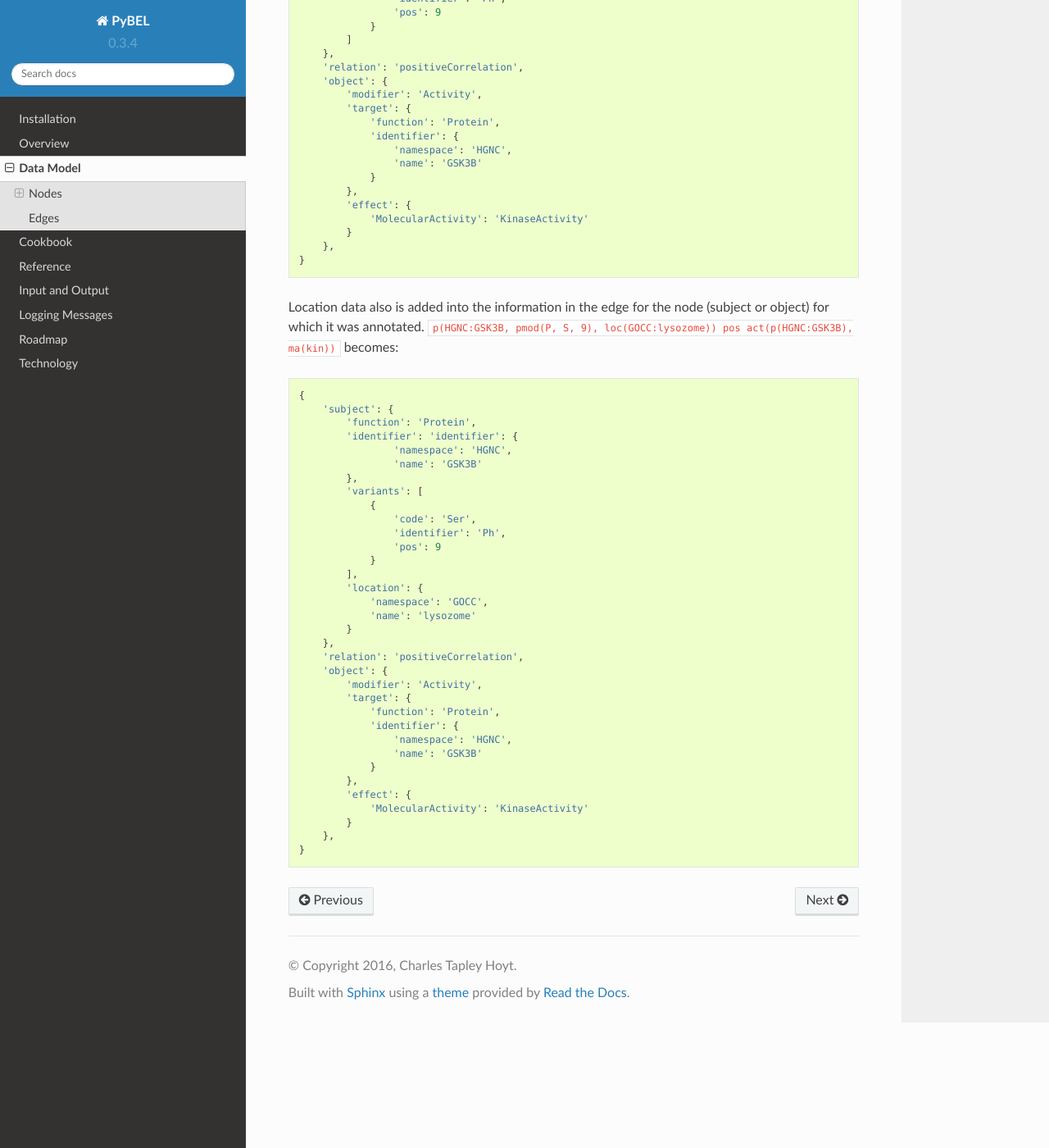
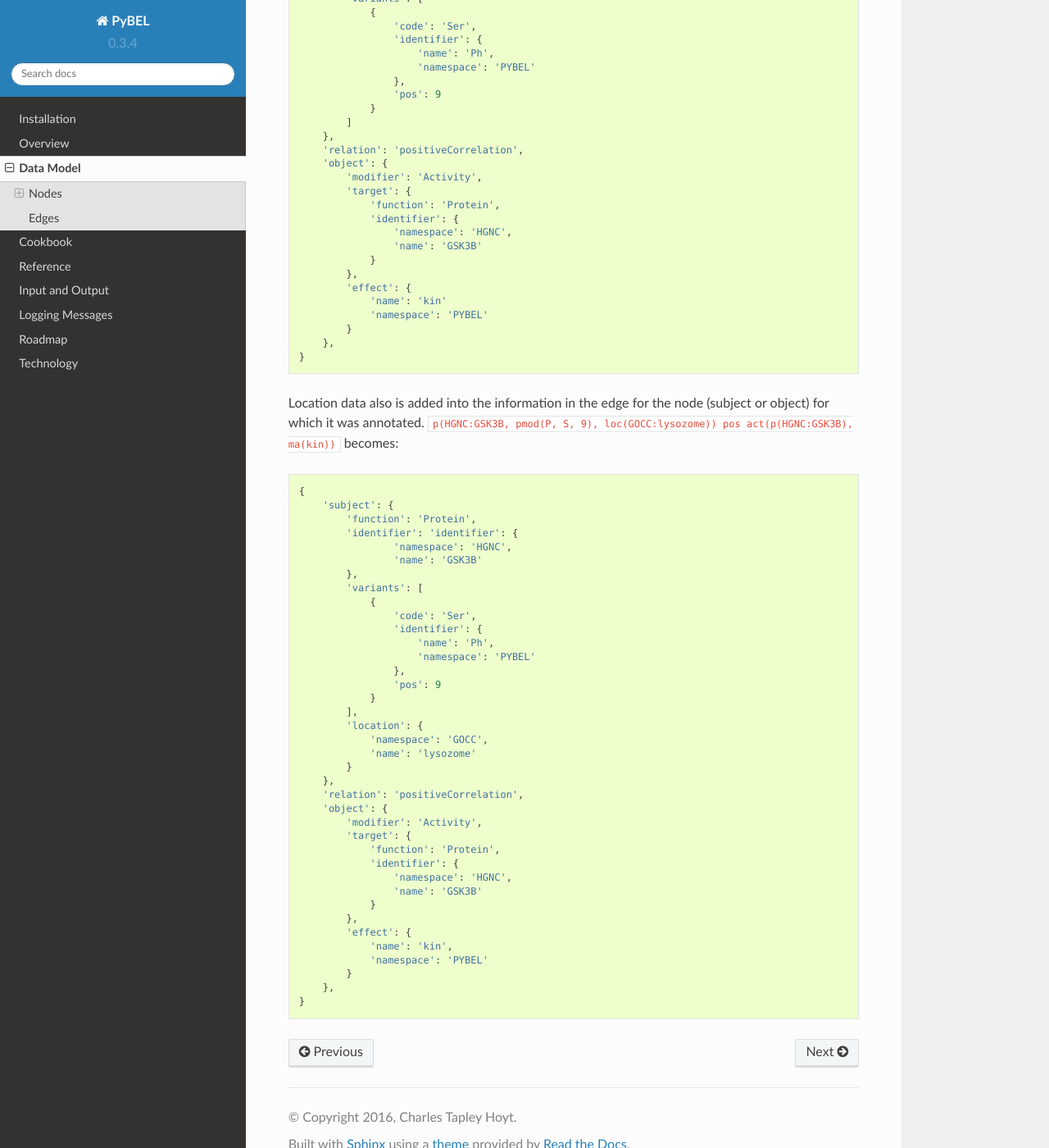
Before and after one commit to pybel/pybel, a Sphinx documentation site: the page built from docs/source/datamodel.rst, in a window 1280 px wide and 1400 px high, scrolled down 2307 px. Shown: the whole window at 82% size. Built offline with Sphinx 7.4.7 and the Read the Docs theme 2.0.0, drawn with Linux system fonts in a browser that asks for light colours; some of the changed text lies outside the part shown.

Commit message:
Update project documentation

```diff
--- a/README.rst
+++ b/README.rst
@@ -3,8 +3,6 @@ PyBEL
 
 :code:`PyBEL` is a Python software package that parses BEL scripts, validates their semantics, applies common graph
 algorithms, and facilitates data interchange between common formats and database systems like JSON, CSV, SQL, and Neo4J.
-
-Development:
 
 =========== =============== ================== =======================
 Stable      |stable_build|  |stable_coverage|  |stable_documentation|
--- a/docs/source/datamodel.rst
+++ b/docs/source/datamodel.rst
@@ -40,7 +40,10 @@ becomes:
         'variants': [
             {
                 'code': 'Ser',
-                'identifier': 'Ph',
+                'identifier': {
+                    'name': 'Ph',
+                    'namespace': 'PYBEL'
+                },
                 'pos': 9
             }
         ]
@@ -109,7 +112,10 @@ Modifiers are added to this structure as well. Under this schema,
             'variants': [
                 {
                     'code': 'Ser',
-                    'identifier': 'Ph',
+                    'identifier': {
+                        'name': 'Ph',
+                        'namespace': 'PYBEL'
+                    },
                     'pos': 9
                 }
             ]
@@ -125,7 +131,8 @@ Modifiers are added to this structure as well. Under this schema,
                 }
             },
             'effect': {
-                'MolecularActivity': 'KinaseActivity'
+                'name': 'kin'
+                'namespace': 'PYBEL'
             }
         },
     }
@@ -145,7 +152,10 @@ annotated. :code:`p(HGNC:GSK3B, pmod(P, S, 9), loc(GOCC:lysozome)) pos act(p(HGN
             'variants': [
                 {
                     'code': 'Ser',
-                    'identifier': 'Ph',
+                    'identifier': {
+                        'name': 'Ph',
+                        'namespace': 'PYBEL'
+                    },
                     'pos': 9
                 }
             ],
@@ -165,7 +175,8 @@ annotated. :code:`p(HGNC:GSK3B, pmod(P, S, 9), loc(GOCC:lysozome)) pos act(p(HGN
                 }
             },
             'effect': {
-                'MolecularActivity': 'KinaseActivity'
+                'name': 'kin',
+                'namespace': 'PYBEL'
             }
         },
     }
```
Also changed, not shown: other parts of README.rst (+2 -1 lines), CHANGELOG.rst (+23 -1 lines).
